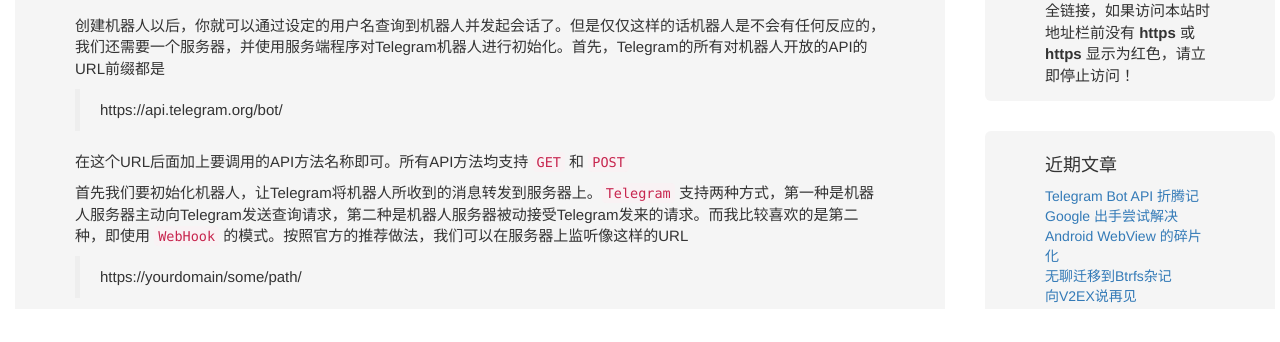
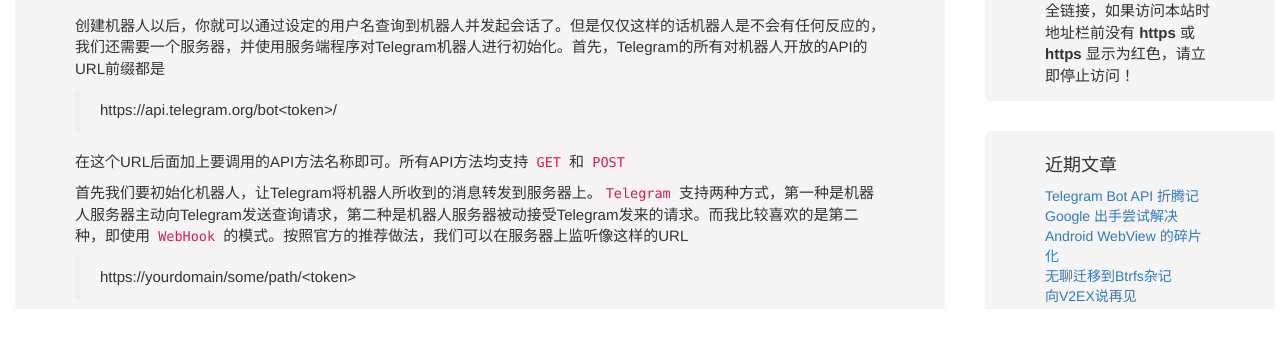
Before and after one commit to slanterns-fork/Blog, a Jekyll site: the page built from _posts/tech/2015-07-14-introduction-to-telegram-bot-api.md, in a window 1280 px wide. Shown: the part 357-699 px from the top of the page. Built offline with Jekyll 4.4.1, drawn with Linux system fonts in a browser that asks for light colours; nearby versions of some CDN libraries; Markdown is read by kramdown in place of the engine named in the settings; comment, search, counter and statistics services are not loaded.

Commit message:
escape characters
Signed-off-by: Peter Cai <xqsx43cxy@126.com>

```diff
--- a/_posts/tech/2015-07-14-introduction-to-telegram-bot-api.md
+++ b/_posts/tech/2015-07-14-introduction-to-telegram-bot-api.md
@@ -18,13 +18,13 @@ category: tech
 
 创建机器人以后，你就可以通过设定的用户名查询到机器人并发起会话了。但是仅仅这样的话机器人是不会有任何反应的，我们还需要一个服务器，并使用服务端程序对Telegram机器人进行初始化。首先，Telegram的所有对机器人开放的API的URL前缀都是
 
-> https://api.telegram.org/bot<token>/
+> https://api.telegram.org/bot\<token\>/
 
 在这个URL后面加上要调用的API方法名称即可。所有API方法均支持 `GET` 和 `POST`
 
 首先我们要初始化机器人，让Telegram将机器人所收到的消息转发到服务器上。`Telegram` 支持两种方式，第一种是机器人服务器主动向Telegram发送查询请求，第二种是机器人服务器被动接受Telegram发来的请求。而我比较喜欢的是第二种，即使用 `WebHook` 的模式。按照官方的推荐做法，我们可以在服务器上监听像这样的URL
 
-> https://yourdomain/some/path/<token>
+> https://yourdomain/some/path/\<token\>
 
 必须是 __HTTPS__! 且不支持自己签的证书。
 
```
